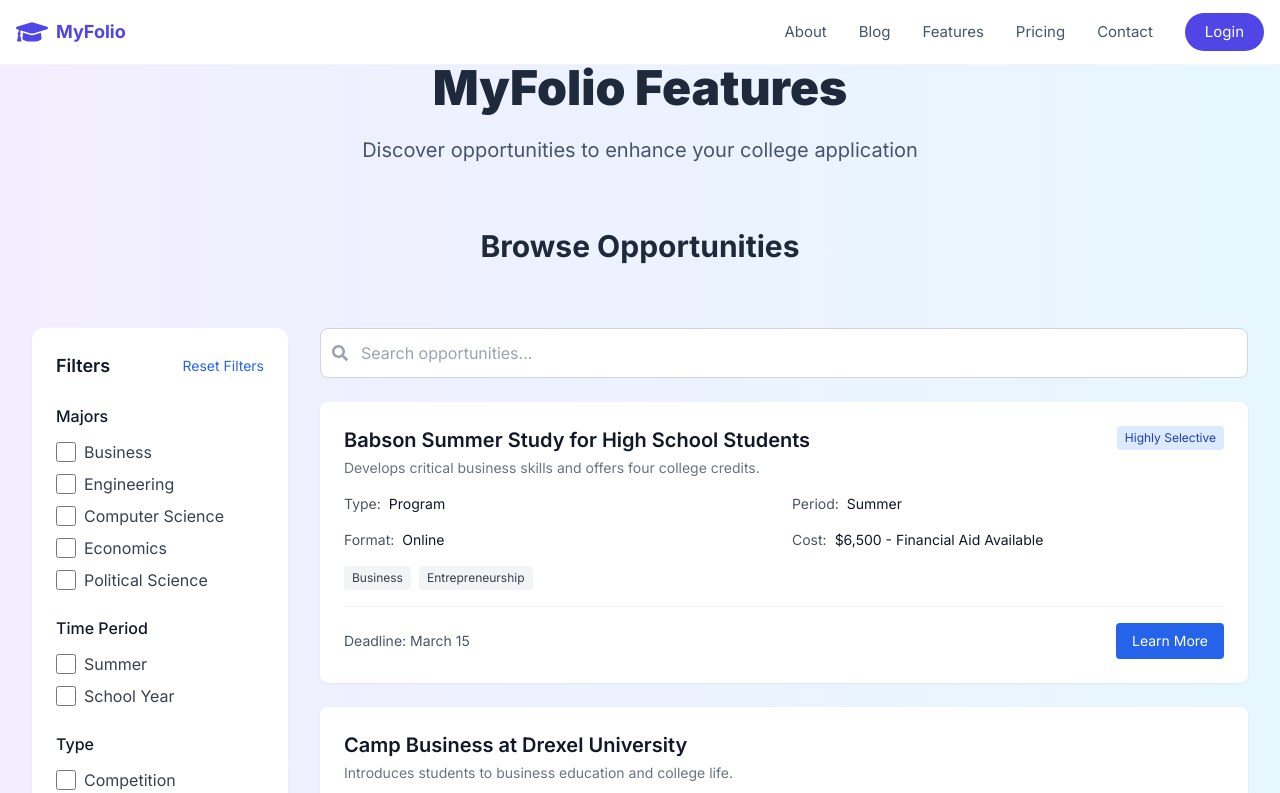
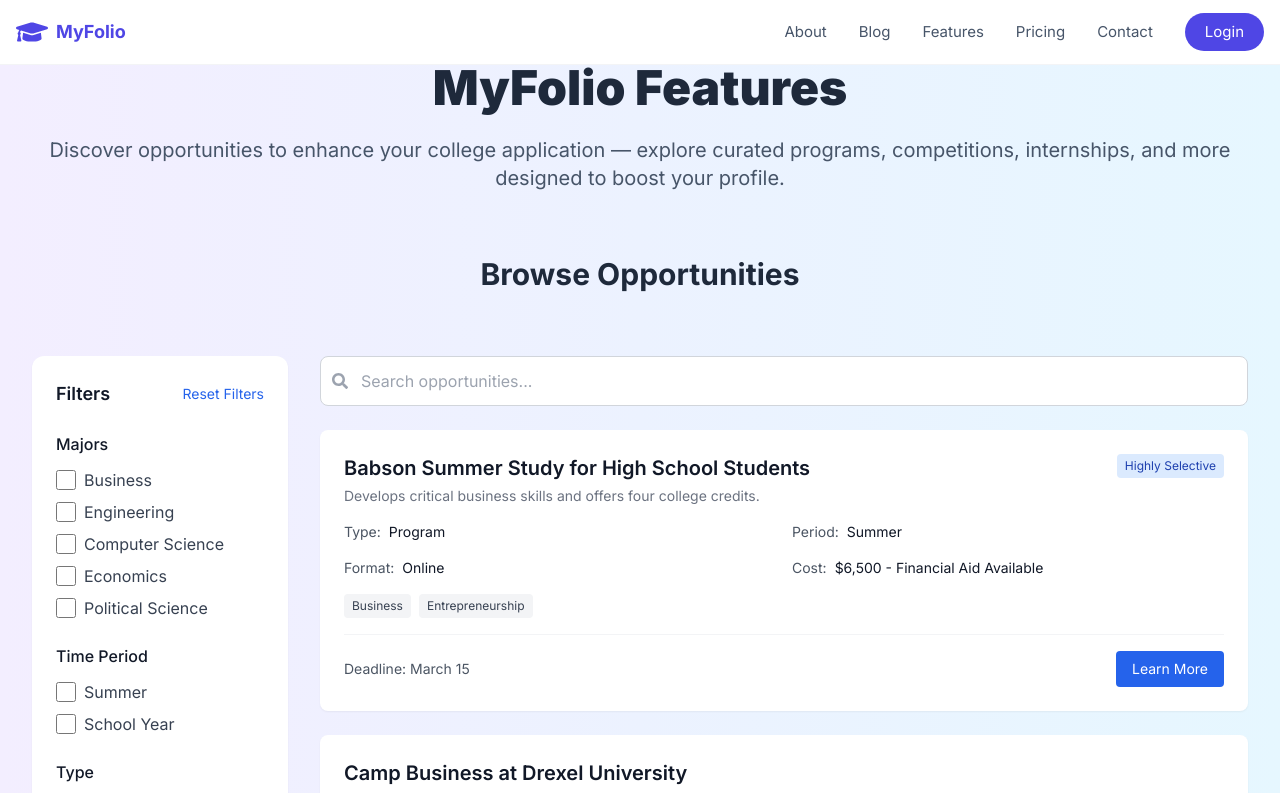
Before and after one commit to amiroesh1/myfolio_final, a Next.js app: page /features in a window 1280 px wide. Shown: the top 793 px of the page. Built offline with nearby package versions, Linux system fonts and the light colour scheme; no server answers.

Commit message:
Update page.tsx

```diff
--- a/app/features/page.tsx
+++ b/app/features/page.tsx
@@ -12,7 +12,7 @@ export default function Features() {
             MyFolio Features
           </h1>
           <p className="text-xl text-[#475569] text-center mb-16">
-            Discover opportunities to enhance your college application
+            Discover opportunities to enhance your college application — explore curated programs, competitions, internships, and more designed to boost your profile.
           </p>
 
           {/* Extracurricular Database Section */}
```
